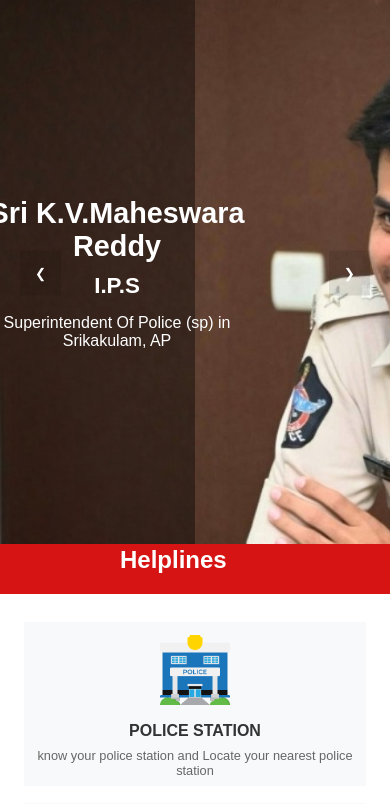
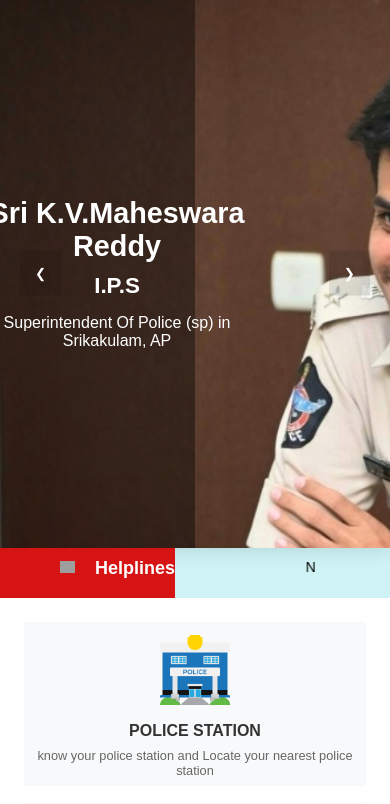
Before and after one commit to Gnaneswar22/sklmpoliceweb, a PHP site: page / in a window 390 px wide. Shown: the part 137-941 px from the top of the page. Run offline with PHP 8.4, Linux system fonts and the light colour scheme; data that the repository does not hold is empty; some libraries are stand-ins or nearby versions; grey boxes are pictures that could not be loaded.

Commit message:
commit-53

```diff
--- a/index.css
+++ b/index.css
@@ -318,24 +318,25 @@
 
 
 .top-news-sec {
-     top: -4px;
-    display:flex;
-    font-family: 'Roboto', sans-serif; font-size:14px; ;width:100%;;
+
+    display: flex;
+    font-family: 'Roboto', sans-serif;
+    font-size: 14px;
+    width: 100%;
     padding: 2px 0;
     background: #54d4d847;
-    height: 50px;
+    height: 45px;
     overflow: hidden;
     position: relative;
 }
+
 label {
     display: inline-block;
 }
 
-
 .hdr-news-wrpr label:before {
     content: '';
-        position:absolute;
-
+    position: absolute;
     right: 0;
     width: 100vh;
     height: 74px;
@@ -350,6 +351,7 @@
 }
 
 .hdr-news-wrpr label {
+    padding-top: 8px;
     width: 500px;
     display: flex;
     position: relative;
@@ -357,17 +359,14 @@
     color: #fff;
     align-items: center;
     font-size: 110%;
-
+    padding-left: 50px;
 }
 
 .hdr-news-wrpr label img {
-        padding-left: 100px;
+    padding-left: 40px;
     margin: 2px 10px 5px 0;
     position: relative;
-
     max-width: 30px;
-        /* background: #950b0b;
-    border-radius: 50%; */
 }
 
 .hdr-news-wrpr label span {
@@ -375,7 +374,7 @@
     width: 500px;
     padding-left: 10px;
     font-size: 24px;
-        padding-bottom: 10px;
+    padding-bottom: 5px;
 }
 
 .hdrnews_marquee {
@@ -393,8 +392,7 @@
     display: inline-block;
     color: #00030a;
     border-right: 1px solid #cdcccc;
-        padding-right: 10px;
-       padding-bottom: 10px;
+
 }
 
 .hdrnews_marquee p a {
@@ -402,7 +400,49 @@
 }
 
 .hdrnews_marquee p span {
+    padding-top: 10px;
     font-size: 150%;
+}
+
+/* Adding responsive breakpoints while keeping your original styling */
+@media screen and (max-width: 768px) {
+    .top-news-sec {
+        height: auto;
+        min-height: 50px;
+    }
+
+    .hdr-news-wrpr label {
+        width: auto;
+        max-width: 500px;
+    }
+
+    .hdr-news-wrpr label img {
+        padding-left: 20px;
+    }
+
+    .hdr-news-wrpr label span {
+        width: auto;
+        font-size: 20px;
+    }
+
+    .hdrnews_marquee {
+        overflow-x: auto;
+    }
+}
+
+@media screen and (max-width: 480px) {
+    .hdr-news-wrpr label img {
+        padding-left: 10px;
+        max-width: 25px;
+    }
+
+    .hdr-news-wrpr label span {
+        font-size: 18px;
+    }
+
+    .hdrnews_marquee p {
+        font-size: 100%;
+    }
 }
 
 
--- a/index.php
+++ b/index.php
@@ -190,7 +190,7 @@
 <section class="top-news-sec fontSize">
     <div class="container">
         <div class="hdr-news-wrpr">
-            <h4><label> <a href="emergency.html"><img src="images/helpline.png" alt="helpline"> </a><span>Helplines</span> </label></h4>
+            <h4><label> <a href="emergency.html"><img src="images/helplines." alt="helpline"> </a><span>Helplines</span> </label></h4>
             <marquee onmouseover="this.stop();" onmouseout="this.start();">
                 <div class="marque-hldr hdrnews_marquee">
                     <?php
```
Also changed, not shown: images/helpline.png (deleted), images/helplines.jpg (added). Lines whose indentation alone changed are shown as unchanged.
